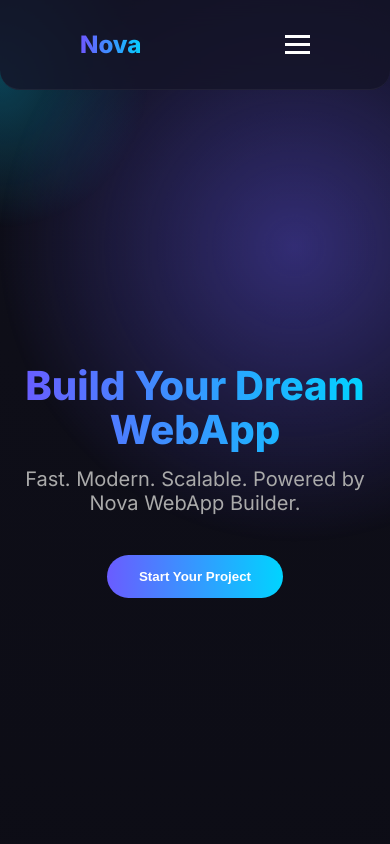
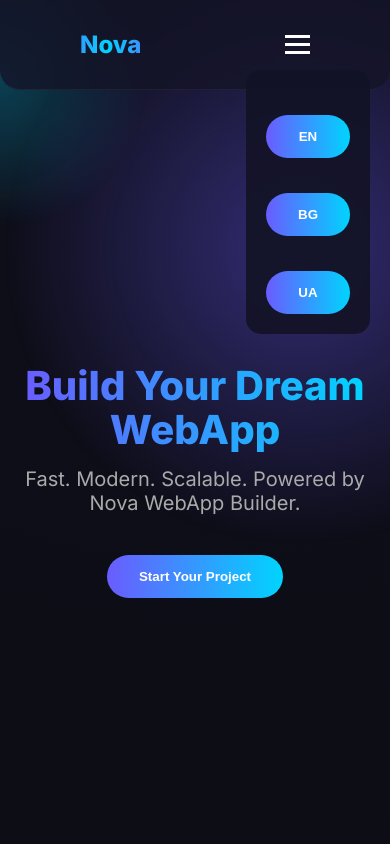
Before and after one commit to Arsenii13/NovaBuilder, a plain HTML site: page index.html in a window 390 px wide. Both pictures are taken after a click on the element 297 px from the left and 44 px from the top of the page. Shown: the top 844 px of the page. Drawn offline with Linux system fonts and the light colour scheme.

Commit message:
Update index.html

```diff
--- a/index.html
+++ b/index.html
@@ -791,3 +791,37 @@ function setLang(lang) {
         el.placeholder = translations[lang][el.dataset.keyPlaceholder];
     });
 }
+setLang("en");
+</script>
+    <script>
+const hamburger = document.getElementById("hamburger");
+const navLinks = document.getElementById("navLinks");
+const navbar = document.getElementById("navbar");
+
+/* TOGGLE MENU */
+hamburger.addEventListener("click", () => {
+    navLinks.classList.toggle("active");
+    hamburger.classList.toggle("active");
+});
+
+/* CLOSE ON CLICK */
+document.querySelectorAll(".nav-links button").forEach(btn => {
+    btn.addEventListener("click", () => {
+        navLinks.classList.remove("active");
+    });
+    hamburger.classList.toggle("active");
+});
+
+/* SCROLL EFFECT */
+window.addEventListener("scroll", () => {
+    if (window.scrollY > 50) {
+        navbar.classList.add("scrolled");
+    } else {
+        navbar.classList.remove("scrolled");
+    }
+});
+
+</script>
+
+</body>
+</html>
```
